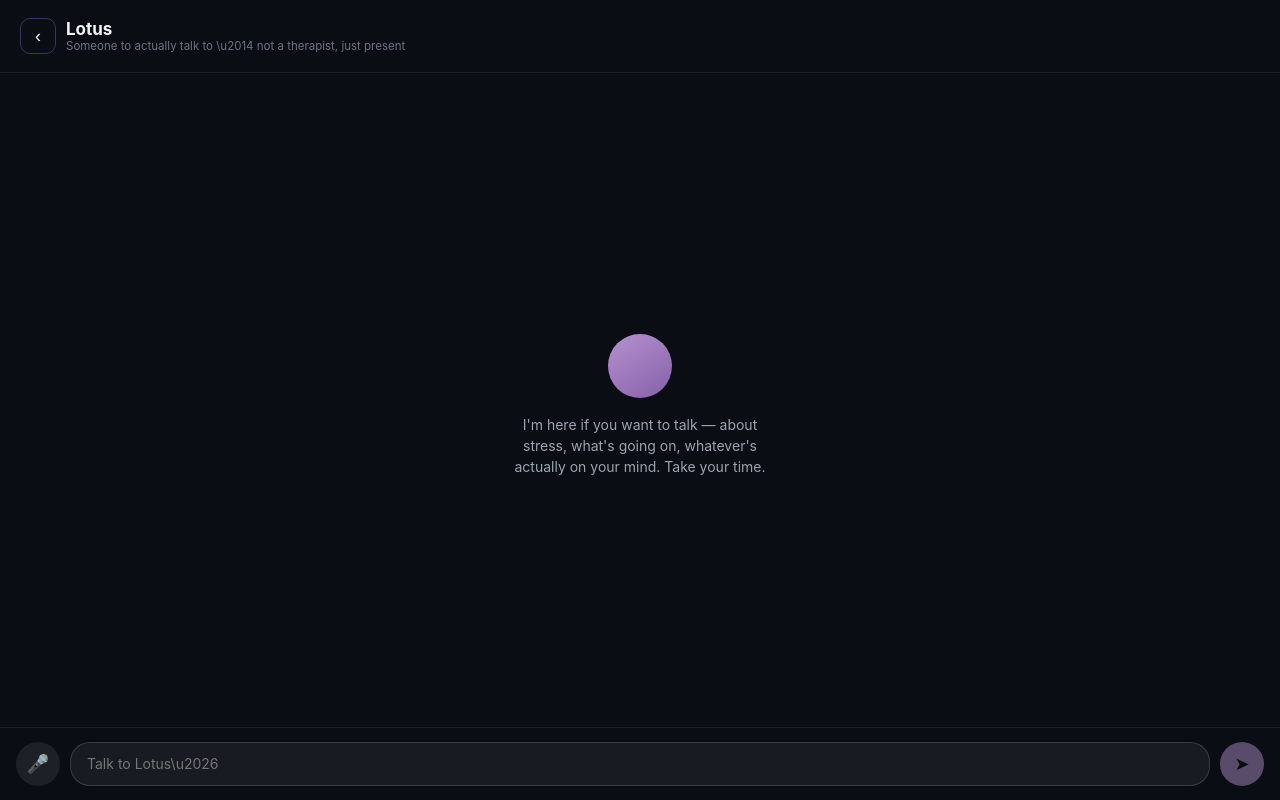
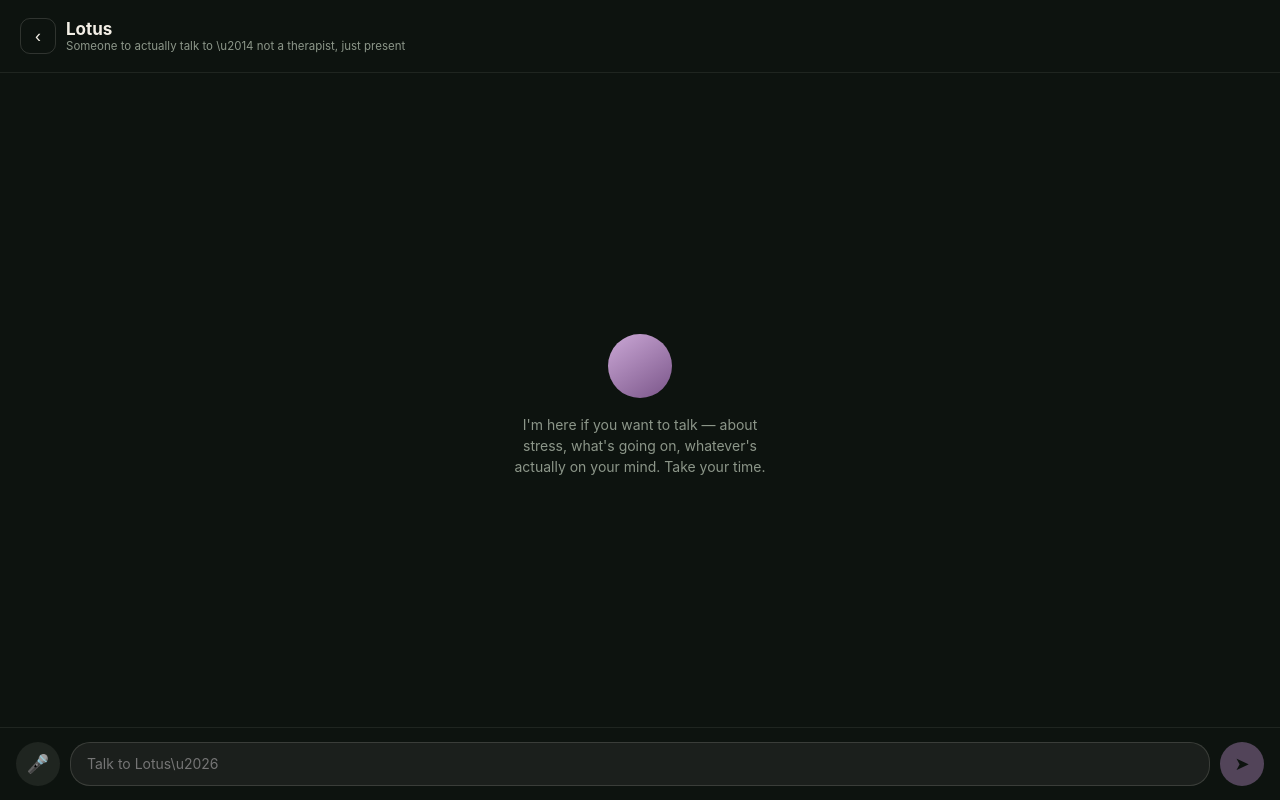
Before and after one commit to frizzo10/Smartring, a website: page lotus-chat.html in a window 1280 px wide. Drawn offline with Linux system fonts and the light colour scheme.

Commit message:
Redesign lotus-chat.html (Lotus): apothecary palette for chat bubbles/accents. Crisis-safety-net colors (#E86A5C strong text, #F2A579 link, mic-listening red) intentionally left unchanged to preserve the deterministic crisis-keyword visual signal. Visual only.

```diff
--- a/lotus-chat.html
+++ b/lotus-chat.html
@@ -4,28 +4,28 @@
 <meta charset="UTF-8">
 <meta name="viewport" content="width=device-width, initial-scale=1.0, maximum-scale=1.0, viewport-fit=cover">
 <title>Talk with Lotus</title>
-<meta name="theme-color" content="#0A0D14">
+<meta name="theme-color" content="#0D130F">
 <style>
   * { box-sizing: border-box; margin: 0; padding: 0; }
   html, body { height: 100%; }
   body {
-    font-family: -apple-system, BlinkMacSystemFont, 'Segoe UI', sans-serif;
-    background: #0A0D14; color: #F4F5F7;
+    font-family: 'Manrope', -apple-system, BlinkMacSystemFont, 'Segoe UI', sans-serif;
+    background: #0D130F; color: #F3EFE6;
     display: flex; flex-direction: column;
   }
-  #top-bar { display: flex; align-items: center; gap: 10px; padding: 18px 20px; border-bottom: 1px solid rgba(255,255,255,0.08); flex-shrink: 0; }
+  #top-bar { display: flex; align-items: center; gap: 10px; padding: 18px 20px; border-bottom: 1px solid rgba(243,239,230,0.08); flex-shrink: 0; }
   #back-btn {
-    width: 36px; height: 36px; border-radius: 10px; border: 1px solid #2A3B5E;
-    background: transparent; color: #fff; font-size: 18px; display: flex;
+    width: 36px; height: 36px; border-radius: 10px; border: 1px solid rgba(243,239,230,0.15);
+    background: transparent; color: #F3EFE6; font-size: 18px; display: flex;
     align-items: center; justify-content: center;
   }
   #top-bar h1 { font-size: 17px; font-weight: 700; }
-  #top-bar .sub { font-size: 11.5px; color: #6B7280; }
+  #top-bar .sub { font-size: 11.5px; color: #8C9689; }
 
   #messages { flex: 1; overflow-y: auto; padding: 18px 16px 8px; display: flex; flex-direction: column; gap: 12px; }
   .msg { max-width: 82%; padding: 12px 14px; border-radius: 16px; font-size: 14.5px; line-height: 1.5; }
-  .msg.lotus { align-self: flex-start; background: rgba(166,127,196,0.16); border: 1px solid rgba(166,127,196,0.3); border-bottom-left-radius: 4px; }
-  .msg.user { align-self: flex-end; background: rgba(255,255,255,0.08); border-bottom-right-radius: 4px; }
+  .msg.lotus { align-self: flex-start; background: rgba(185,143,201,0.16); border: 1px solid rgba(185,143,201,0.3); border-bottom-left-radius: 4px; }
+  .msg.user { align-self: flex-end; background: rgba(243,239,230,0.08); border-bottom-right-radius: 4px; }
   .msg.crisis {
     align-self: center; max-width: 100%; background: rgba(232,106,92,0.14);
     border: 1px solid rgba(232,106,92,0.4); text-align: left;
@@ -34,22 +34,22 @@
   .msg.crisis a { color: #F2A579; }
 
   #empty-state { flex: 1; display: flex; flex-direction: column; align-items: center; justify-content: center; text-align: center; padding: 30px; }
-  #empty-state .av { width: 64px; height: 64px; border-radius: 50%; background: linear-gradient(145deg,#B692D0,#8560A8); margin-bottom: 16px; }
-  #empty-state p { color: #9CA3AF; font-size: 14px; line-height: 1.5; max-width: 280px; }
+  #empty-state .av { width: 64px; height: 64px; border-radius: 50%; background: linear-gradient(145deg,#CBA8D6,#7A5589); margin-bottom: 16px; }
+  #empty-state p { color: #8C9689; font-size: 14px; line-height: 1.5; max-width: 280px; }
 
-  #input-row { display: flex; gap: 10px; padding: 14px 16px; border-top: 1px solid rgba(255,255,255,0.08); flex-shrink: 0; }
+  #input-row { display: flex; gap: 10px; padding: 14px 16px; border-top: 1px solid rgba(243,239,230,0.08); flex-shrink: 0; }
   #msg-input {
-    flex: 1; background: rgba(255,255,255,0.06); border: 1px solid rgba(255,255,255,0.14);
-    border-radius: 20px; padding: 12px 16px; color: #fff; font-family: inherit; font-size: 14px;
+    flex: 1; background: rgba(243,239,230,0.06); border: 1px solid rgba(243,239,230,0.14);
+    border-radius: 20px; padding: 12px 16px; color: #F3EFE6; font-family: inherit; font-size: 14px;
     resize: none; max-height: 100px;
   }
   #mic-btn, #send-btn {
     width: 44px; height: 44px; border-radius: 50%; border: none; flex-shrink: 0;
     display: flex; align-items: center; justify-content: center; font-size: 18px; cursor: pointer;
   }
-  #mic-btn { background: rgba(255,255,255,0.08); color: #fff; }
+  #mic-btn { background: rgba(243,239,230,0.08); color: #F3EFE6; }
   #mic-btn.listening { background: #E86A5C; }
-  #send-btn { background: #D0AAEE; color: #0A0D14; }
+  #send-btn { background: #B98FC9; color: #0D130F; }
   #send-btn:disabled { opacity: 0.4; }
 </style>
 </head>
```
